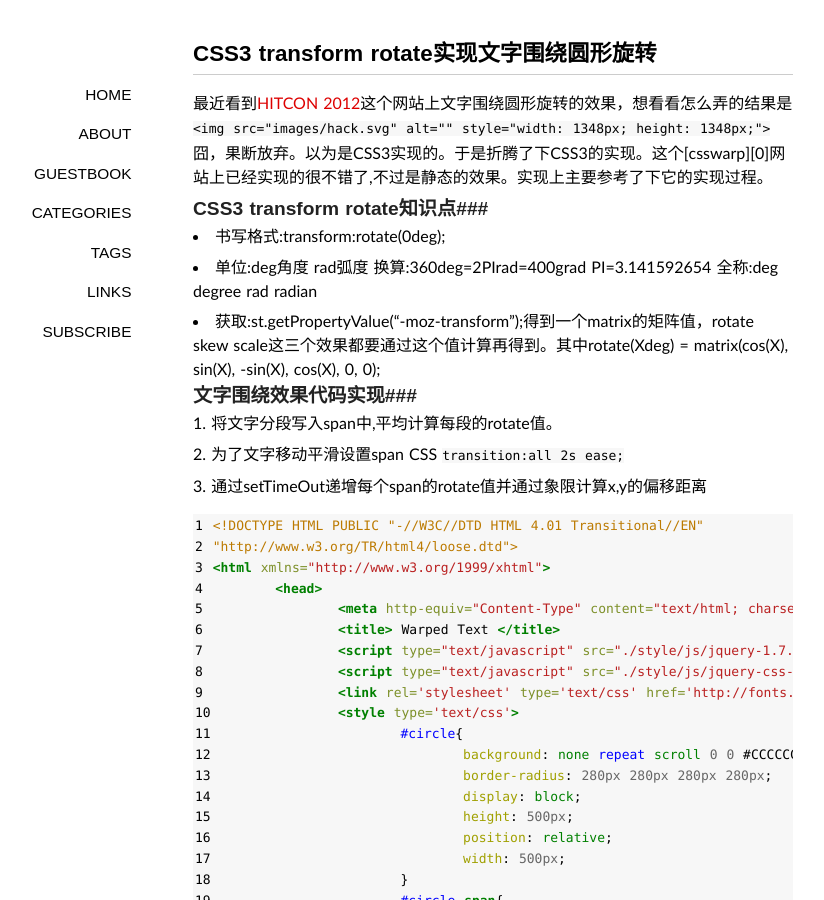
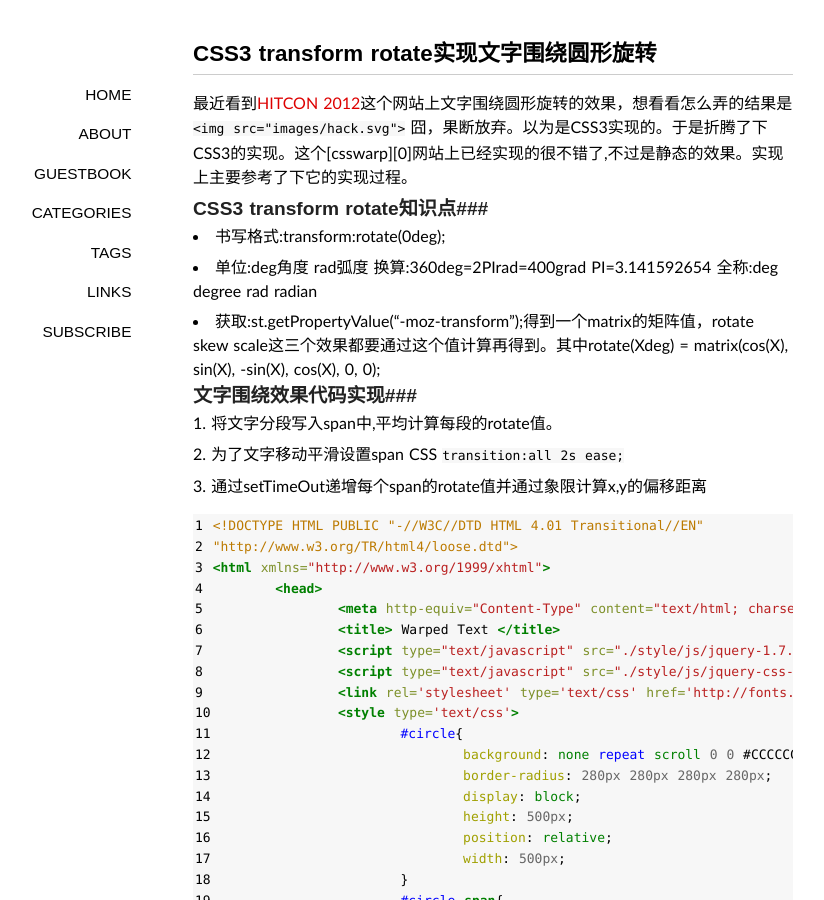
Before and after one commit to h2ero/h2ero.github.com, a Jekyll site: the page built from _posts/2012/2012-07-27-css3-transform-rotate-word-move-around-circle-by-js.md, in a window 1280 px wide and 900 px high. Shown: the whole window, without its empty margins (147-971 px from the left). Built offline with Jekyll 4.4.1, drawn with Linux system fonts in a browser that asks for light colours; some web fonts are replaced; Markdown is read by kramdown in place of the engine named in the settings; comment, search, counter and statistics services are not loaded; some of the changed text lies outside the part shown.

Commit message:
change some words

```diff
--- a/_posts/2012/2012-07-27-css3-transform-rotate-word-move-around-circle-by-js.md
+++ b/_posts/2012/2012-07-27-css3-transform-rotate-word-move-around-circle-by-js.md
@@ -4,7 +4,7 @@ title: CSS3 transform rotate实现文字围绕圆形旋转
 tags: CSS3 transform jQuery
 categories: web
 ---
-最近看到[HITCON 2012](http://hitcon.org/2012/)这个网站上文字围绕圆形旋转的效果，想看看怎么弄的结果是`<img src="images/hack.svg" alt="" style="width: 1348px; height: 1348px;">` 囧，果断放弃。以为是CSS3实现的。于是折腾了下CSS3的实现。这个[csswarp][0]网站上已经实现的很不错了,不过是静态的效果。实现上主要参考了下它的实现过程。
+最近看到[HITCON 2012](http://hitcon.org/2012/)这个网站上文字围绕圆形旋转的效果，想看看怎么弄的结果是`<img src="images/hack.svg">` 囧，果断放弃。以为是CSS3实现的。于是折腾了下CSS3的实现。这个[csswarp][0]网站上已经实现的很不错了,不过是静态的效果。实现上主要参考了下它的实现过程。
 
 ###CSS3 transform rotate知识点###
 
```
Also changed, not shown: other parts of _posts/2012/2012-07-27-css3-transform-rotate-word-move-around-circle-by-js.md (+1 -1 lines).
